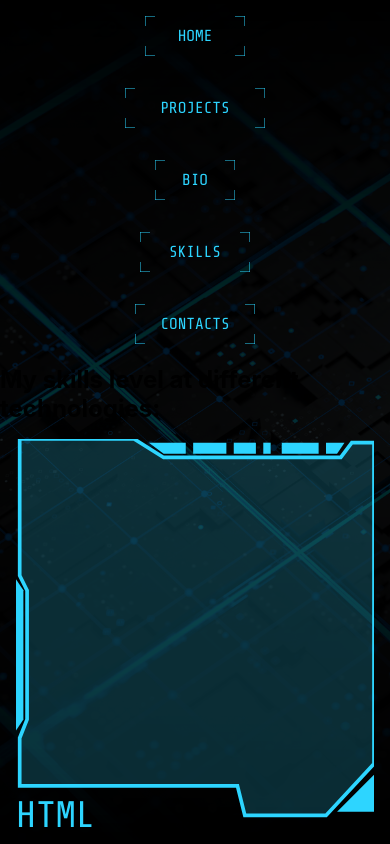
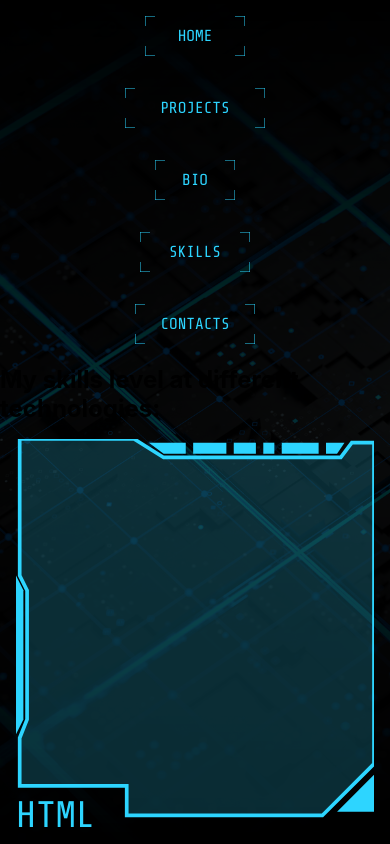
Before and after one commit to Belyayev/portfolio, a React (Create React App) app: page /skills in a window 390 px wide. Shown: the top 844 px of the page. Built offline with nearby package versions, Linux system fonts and the light colour scheme.

Commit message:
made skill card responsive to text size

```diff
--- a/src/components/SvgDialCircle.tsx
+++ b/src/components/SvgDialCircle.tsx
@@ -36,6 +36,10 @@ function SVGDialCircle(props: ISvg) {
   if (props.y) y = props.y;
   let text = props.text;
 
+  let x1 = 10;
+  if (props.text) x1 = props.text.length * 5 + 10;
+  if (x1 > 80) x1 = 80;
+
   return (
     <div
       style={{
@@ -48,14 +52,20 @@ function SVGDialCircle(props: ISvg) {
         <g stroke="none" fill={color}>
           <polygon
             style={cardStyle}
-            points="1,0 32,0 40,5 88,5 91,1 97,1 97,88 84,102 62,102 60,94 1,94 1,81 3,76 3,41 1,37 "
+            points={
+              "1,0 32,0 40,5 88,5 91,1 97,1 97,88 83,102 " +
+              x1 +
+              ",102 " +
+              x1 +
+              ",94 1,94 1,81 3,76 3,41 1,37 "
+            }
           />
           <polygon points="98,90 98,101 87,101 " />
-          <polygon points="0,38 2,41 2,76 0,79 " />
+          <polygon points="0,37 2,41 2,76 0,80 " />
           <polygon points="40,4 46,4 46,1 36,1 " />
           <polygon points="48,4 57,4 57,1 48,1 " />
           <polygon points="59,4 65,4 65,1 59,1 " />
-          <polygon points="67,4 69,4 69,1 67,1 " />
+          <polygon points="67,4 70,4 70,1 67,1 " />
           <polygon points="72,4 82,4 82,1 72,1 " />
           <polygon points="87,4 84,4 84,1 89,1 " />
         </g>
--- a/src/pages/Skills.tsx
+++ b/src/pages/Skills.tsx
@@ -12,7 +12,7 @@ function Skills() {
         <SVGDialCircle color="rgb(45, 213, 255)" text="C#" />
         <SVGDialCircle color="rgb(45, 213, 255)" text=".Net" />
         <SVGDialCircle color="rgb(45, 213, 255)" text="SQL" />
-        <SVGDialCircle color="rgb(45, 213, 255)" text="Entity FW" />
+        <SVGDialCircle color="rgb(45, 213, 255)" text="Entity Frmwrk" />
         <SVGDialCircle color="rgb(45, 213, 255)" text="Azure" />
         <SVGDialCircle color="rgb(45, 213, 255)" text="Python" />
         <SVGDialCircle color="rgb(45, 213, 255)" text="Angular" />
```
